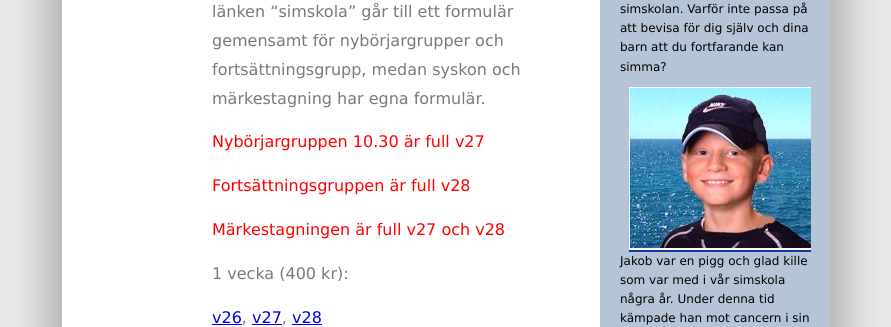
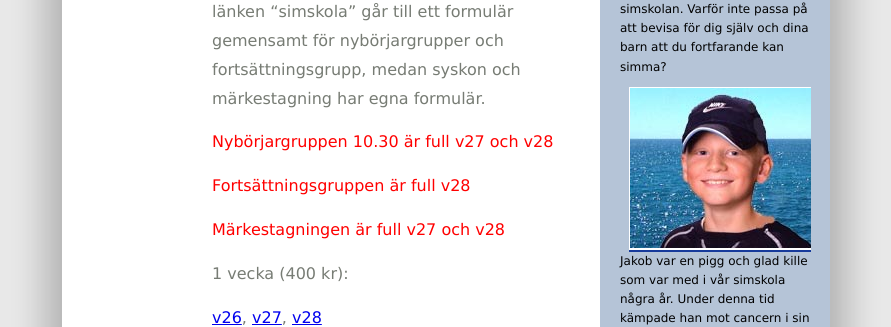
Before and after one commit to vadholmen/vadholmen, a Jekyll site: the page built from anmalan.md, in a window 1280 px wide. Shown: the part 623-950 px from the top of the page, without its empty margins (194-1085 px from the left). Built offline with Jekyll 4.4.1, drawn with Linux system fonts in a browser that asks for light colours; our own code applies the rules of GitHub Pages for plain Markdown files.

Commit message:
Update anmalan.md

```diff
--- a/anmalan.md
+++ b/anmalan.md
@@ -16,7 +16,7 @@ Välj först vilka veckor du vill vara med, därefter finns tre olika formulär
 
 <!-- Länkarna till anmälningsformulären nedan är stängda, öppnar 18/4 -->
 
-<p style="color:red">Nybörjargruppen 10.30 är full v27</p>
+<p style="color:red">Nybörjargruppen 10.30 är full v27 och v28</p>
 
 <p style="color:red">Fortsättningsgruppen är full v28</p>
 
```
